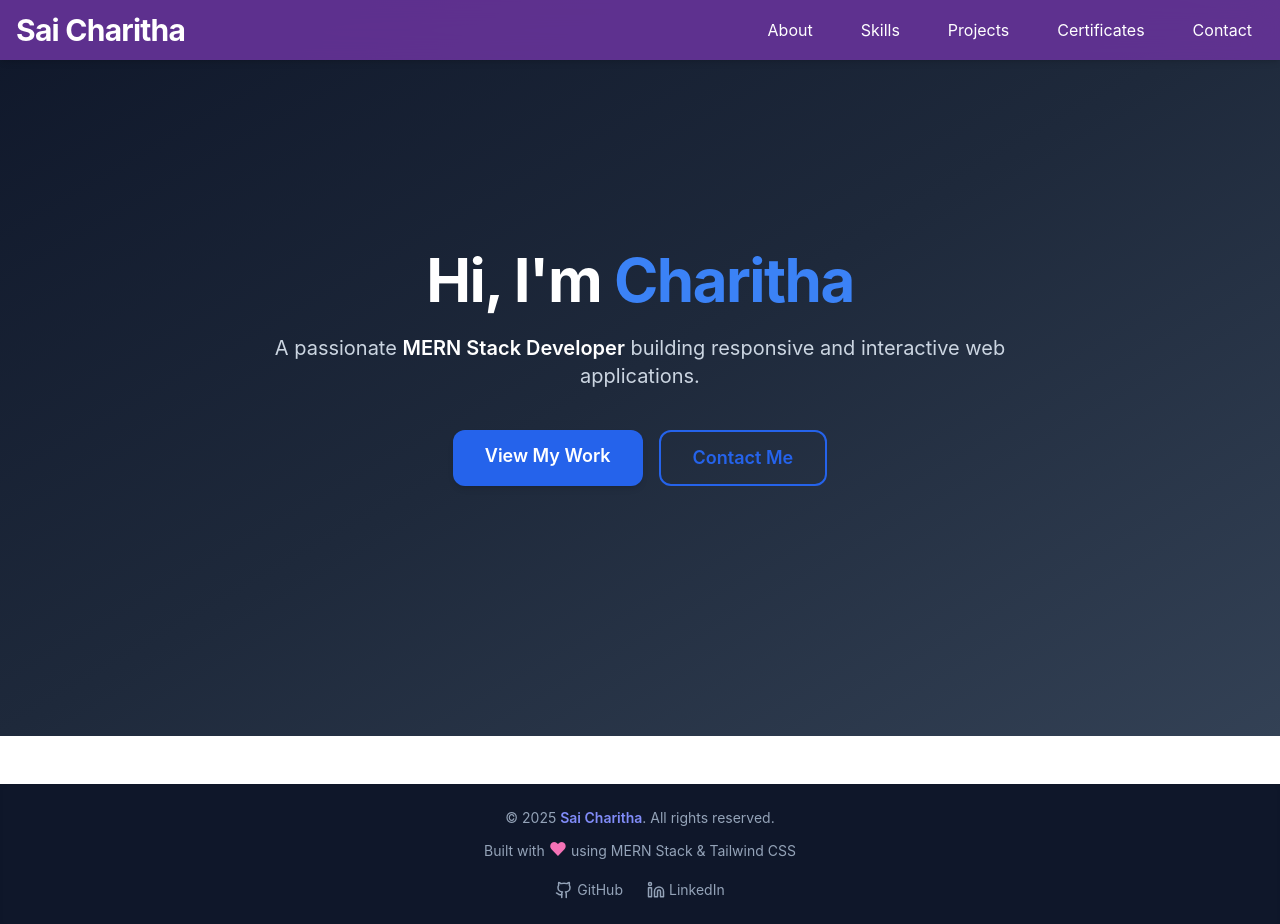
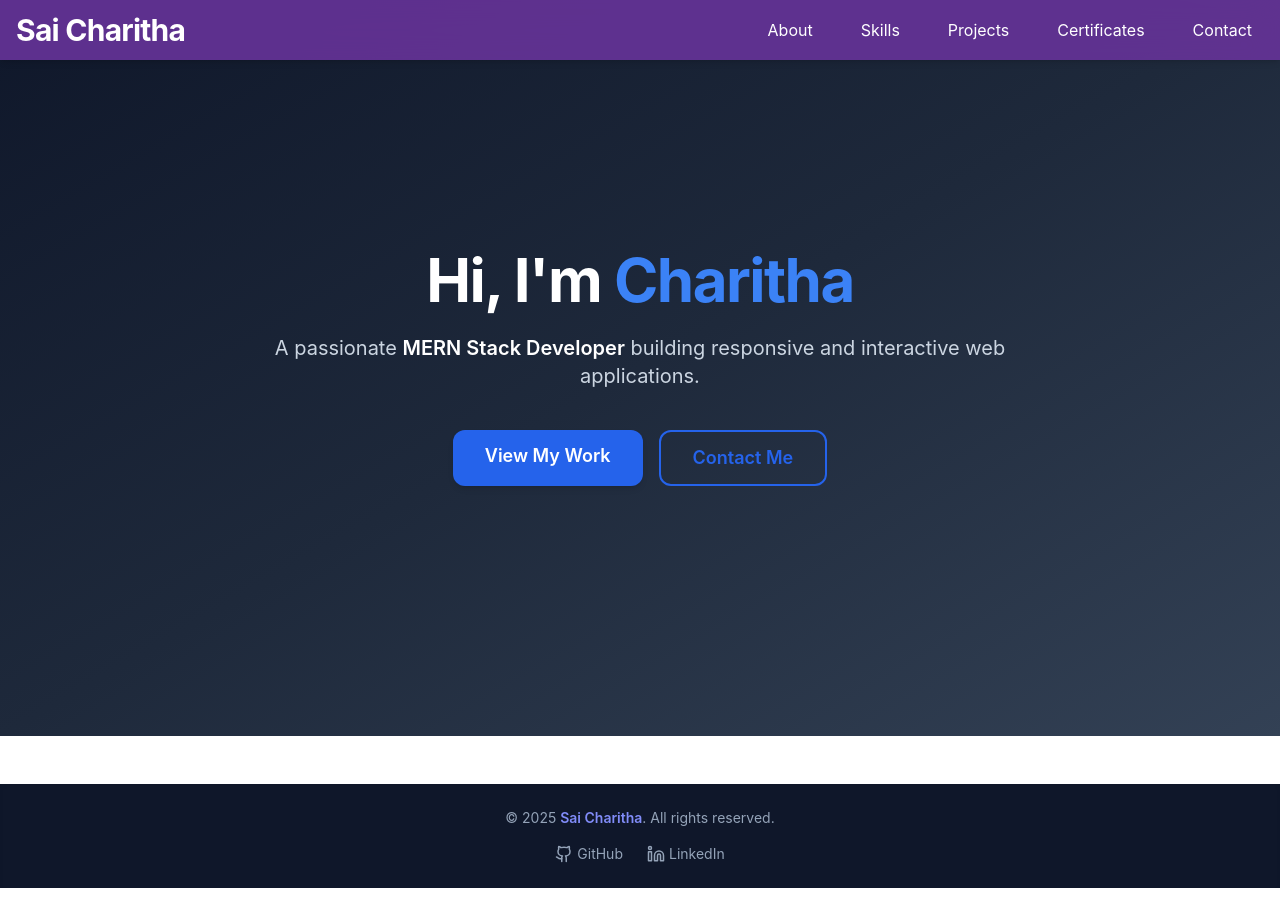
Before and after one commit to SatyaSaiCharitha/portfolio, a React (Vite) app in the folder client/: page / in a window 1280 px wide. After the commit the page ends 888 px from the top, so only its background shows below. Built offline with nearby package versions, Linux system fonts and the light colour scheme; no server answers.

Commit message:
Update Footer.jsx

```diff
--- a/client/src/components/Footer.jsx
+++ b/client/src/components/Footer.jsx
@@ -10,10 +10,6 @@ const Footer = () => {
         <p className="text-slate-400">
           &copy; {currentYear} <span className="text-indigo-400 font-semibold">Sai Charitha</span>. All rights reserved.
         </p>
-        <p className="mt-2 text-slate-400">
-          Built with <span className="text-pink-400 text-lg">&hearts;</span> using MERN Stack & Tailwind CSS
-        </p>
-
         {/* Social Links */}
         <div className="flex justify-center space-x-6 mt-4 text-slate-400">
           <a
```
